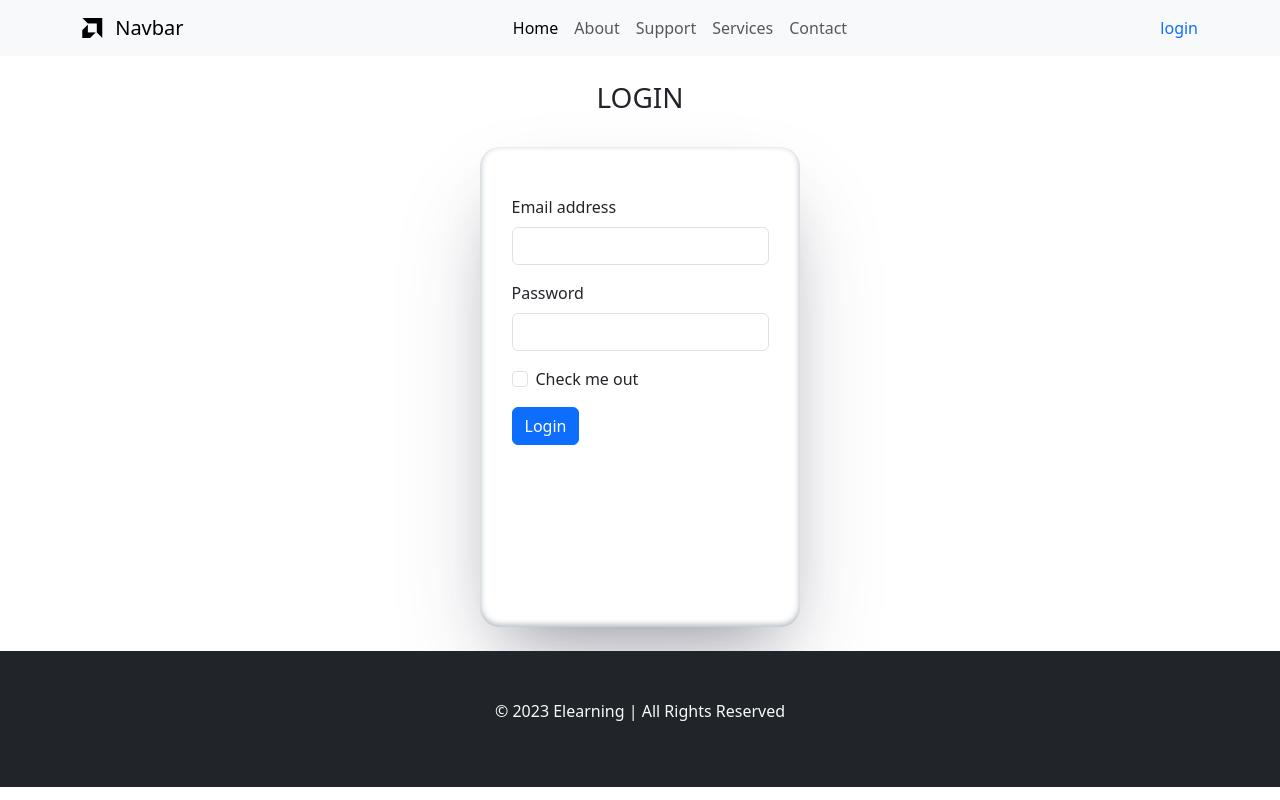
After one commit to mstrinkyakter/blog-site, a PHP site: page /login.php in a window 1280 px wide. The commit adds this page. Run offline with PHP 8.4, Linux system fonts and the light colour scheme.

Commit message:
login page

```diff
--- a/assets/style.css
+++ b/assets/style.css
@@ -0,0 +1,18 @@
+*{
+    box-sizing: border-box;
+}
+body{
+    margin: 0;
+    padding: 0;
+    display: flex;
+    flex-direction: column;
+}
+main{
+    flex-grow: 1;
+}
+.list li a{
+    text-decoration: none;
+}
+.list{
+    text-decoration: none;
+}
--- a/includes/header.php
+++ b/includes/header.php
@@ -7,13 +7,25 @@
     <title>Document</title>
     <!-- boostrap link  -->
     <link href="https://cdn.jsdelivr.net/npm/bootstrap@5.3.2/dist/css/bootstrap.min.css" rel="stylesheet">
+    <!-- bootstrap icon  -->
+    <link rel="stylesheet" href="https://cdn.jsdelivr.net/npm/bootstrap-icons@1.11.1/font/bootstrap-icons.css">
+    <!-- css link  -->
+    <link rel="stylesheet" href="assets/style.css">
+    <style>
+        .box-shadow {
+    box-shadow: rgba(50, 50, 93, 0.25) 0px 50px 100px -20px, rgba(0, 0, 0, 0.3) 0px 30px 60px -30px, rgba(10, 37, 64, 0.35) 0px -2px 6px 0px inset;
+    height: 60vh;
+    border-radius: 20px;
+}
+    </style>
 </head>
 
 <body>
     <header>
         <nav class="navbar navbar-expand-lg bg-body-tertiary">
             <div class="container">
-                <a class="navbar-brand" href="#">Navbar</a>
+
+                <a class="navbar-brand" href="#"><span class="me-2"> <i class="bi bi-amd"></i> </span>Navbar</a>
                 <button class="navbar-toggler" type="button" data-bs-toggle="collapse"
                     data-bs-target="#navbarSupportedContent" aria-controls="navbarSupportedContent"
                     aria-expanded="false" aria-label="Toggle navigation">
@@ -37,7 +49,7 @@
                             <a class="nav-link" href="#">Contact</a>
                         </li>
                     </ul>
-                    <a href="">login</a>
+                    <a href="login.php" class="list">login</a>
                 </div>
             </div>
         </nav>
--- a/index.php
+++ b/index.php
@@ -8,8 +8,8 @@
                         <div class="row gy-4">
                             <div class="col-12">
                                 <div class="card">
-                                    <img src="https://miro.medium.com/v2/resize:fit:915/0*4DpFVUP_VfkhzSIL" alt=""
-                                        height="300px" width="100%px">
+                                    <img src="https://img.freepik.com/free-vector/online-tutorials-concept_52683-37480.jpg?size=626&ext=jpg&ga=GA1.1.1413502914.1697414400&semt=ais" alt=""
+                                        height="400px" width="100%px">
                                     <div class="card-body">
                                         <h3>Regular Course</h3>
                                         <p>Lorem ipsum dolor sit amet, consectetur adipisicing elit. Similique, a?</p>
@@ -26,7 +26,7 @@
                             <div class="col-12 ">
                               <h3 class="mt-4">Featured Categories</h3>
 
-                                    <ul class="list-group list-group-flush">
+                                    <ul class="list-group list-group-flush list">
                                         <li class="list-group-item"><a href="">Web Design & Development</a></li>
                                         <li class="list-group-item"><a href="">Graphic & Multimedia</a></li>
                                         <li class="list-group-item"><a href="">Software Development</a></li>
--- /dev/null
+++ b/login.php
@@ -0,0 +1,25 @@
+<?php include "includes/header.php"; ?>
+
+    <h3 class="text-center" style=" margin-top: 25px;"> LOGIN </h3>
+    <div class="box-shadow container my-4 d-flex justify-content-center w-25 pt-5">
+
+        <form>
+            <div class="mb-3 w-100">
+                <label for="exampleInputEmail1" class="form-label">Email address</label>
+                <input type="email" class="form-control" id="exampleInputEmail1" aria-describedby="emailHelp">
+
+            </div>
+            <div class="mb-3 w-100 ">
+                <label for="exampleInputPassword1" class="form-label">Password</label>
+                <input type="password" class="form-control" id="exampleInputPassword1">
+            </div>
+            <div class="mb-3 form-check">
+                <input type="checkbox" class="form-check-input" id="exampleCheck1">
+                <label class="form-check-label" for="exampleCheck1">Check me out</label>
+            </div>
+            <button type="submit" class="btn btn-primary">Login</button>
+        </form>
+    </div>
+
+
+    <?php include "includes/footer.php"; ?>
```
Also changed, not shown: details.php (+4 -4 lines).
